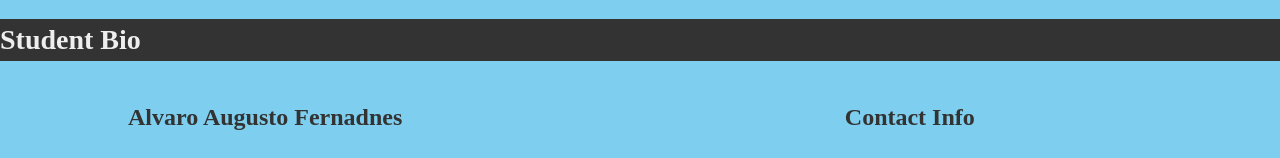
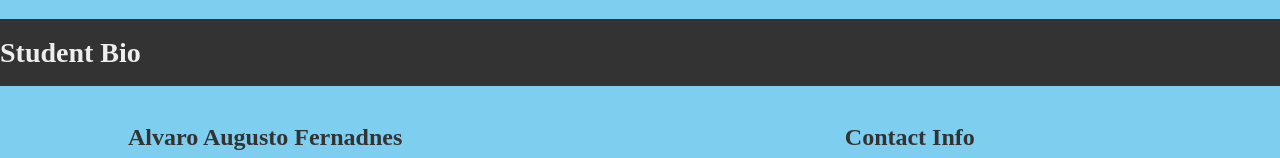
Before and after one commit to AlvaroFernandes/Class_02_BootCamp, a plain HTML site: page index.html in a window 1280 px wide. Shown: the top 158 px of the page. Drawn offline with Linux system fonts and the light colour scheme.

Commit message:
final version of the exercise

```diff
--- a/css/style.css
+++ b/css/style.css
@@ -1,10 +1,11 @@
 body{
     background-color: #7ecfef;
-    font: "Georgia";
+    font: Georgia,"Times News Roman";
     color: #333333 ;
     margin: 0;
     padding: 0;
-    line-height: 1.5;
+    font-size: 18px;
+    line-height: 150%;
 }
 header{
     background-color: #333333;
@@ -12,6 +13,7 @@ header{
 h1{
     color: #eee;
     font-size: 28px;
+    padding: 20px 0;
 }
 h2{
     font-size: 24px;
```
